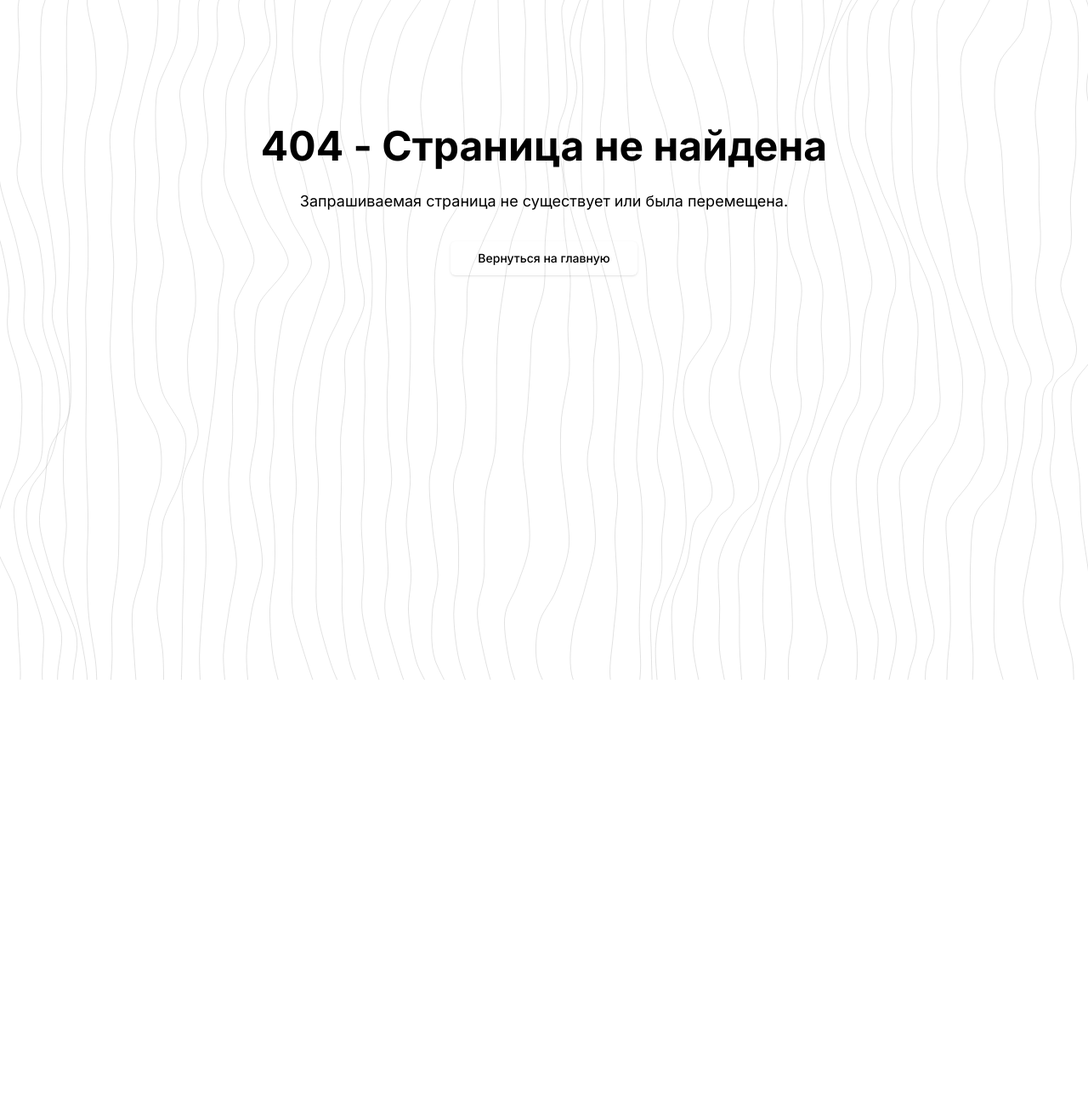
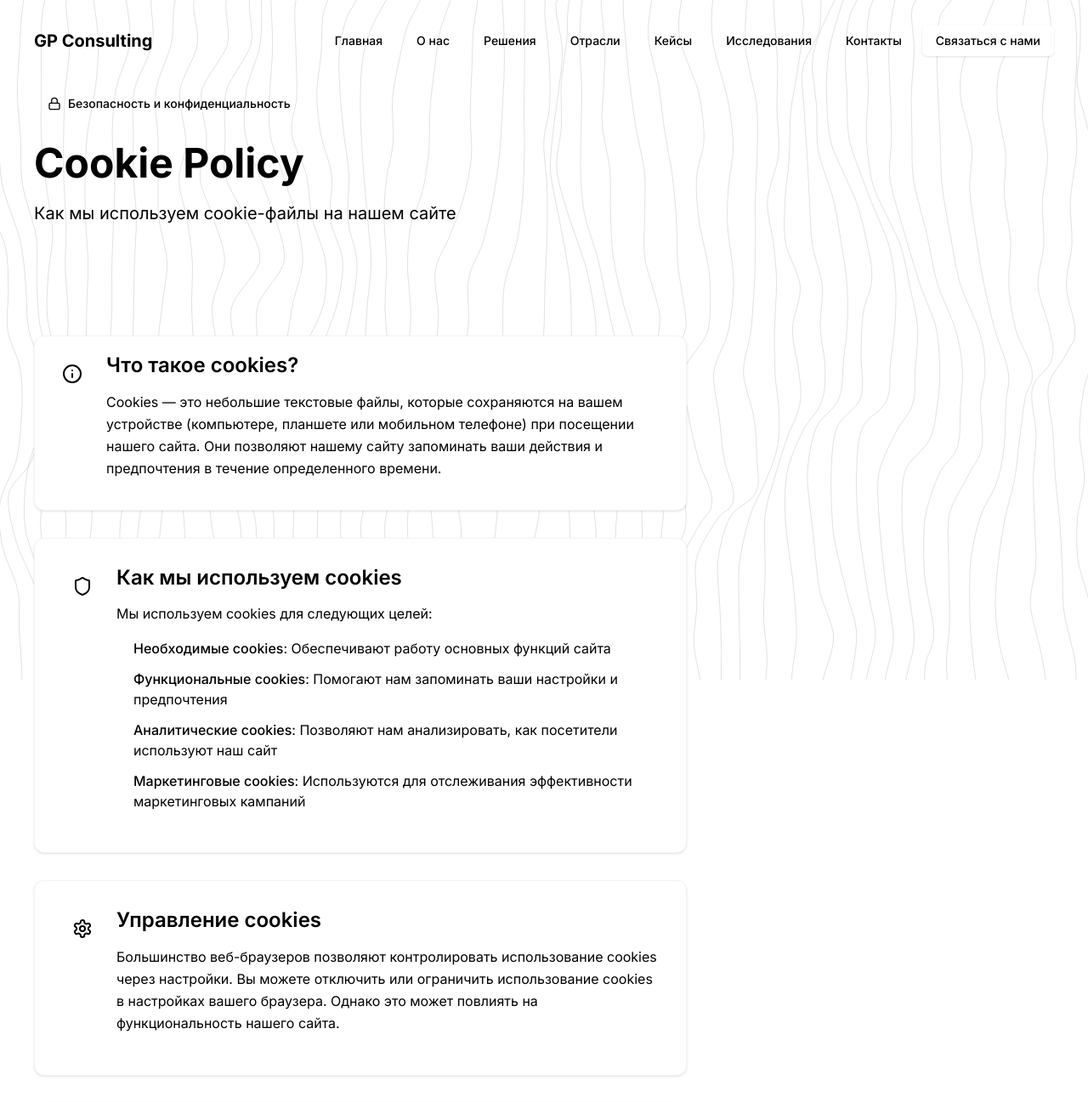
Before and after one commit to Rasreal/gp-consulting-2, a Next.js app: page /cookies in a window 1280 px wide. Before the commit this address had no page. Shown: the top 1297 px of the page at 85% size. Before the commit the page ends 800 px from the top, so only its background shows below. Built offline with nearby package versions, Linux system fonts and the light colour scheme.

Commit message:
feat: new page added - cookies

```diff
--- /dev/null
+++ b/src/app/(main)/cookies/page.tsx
@@ -0,0 +1,151 @@
+"use client";
+
+import { PageTemplate } from "@/components/ui/page-template";
+import { motion } from "framer-motion";
+import { Shield, Lock, Settings, Info } from "lucide-react";
+
+export default function CookiesPage() {
+  return (
+    <PageTemplate>
+      {/* Hero Section with Background Gradient */}
+      <section className="mt-10 relative min-h-[30vh] flex items-center py-16">
+        <div className="container relative z-10">
+          <motion.div
+            initial={{ opacity: 0, y: 20 }}
+            animate={{ opacity: 1, y: 0 }}
+            transition={{ duration: 0.8 }}
+            className="max-w-3xl"
+          >
+            <div className="inline-flex items-center px-4 py-2 bg-gp-primary/5 rounded-full mb-6">
+              <Lock className="w-4 h-4 mr-2 text-gp-primary" />
+              <span className="text-sm font-medium text-gp-primary">Безопасность и конфиденциальность</span>
+            </div>
+            <h1 className="text-4xl md:text-5xl font-bold mb-4 text-gp-primary">
+              Cookie Policy
+            </h1>
+            <p className="text-xl text-gp-primary/80 max-w-2xl">
+              Как мы используем cookie-файлы на нашем сайте
+            </p>
+          </motion.div>
+        </div>
+      </section>
+
+      {/* Content Section */}
+      <section className="py-16 pb-24">
+        <div className="container">
+          <div className="max-w-3xl prose prose-lg">
+            {/* What are cookies section */}
+            <div className="bg-white p-5 rounded-xl shadow-sm border border-gray-100 mb-8">
+              <div className="flex items-start mb-4">
+                <div className="mr-4 bg-gp-primary/10 p-3 rounded-full">
+                  <Info className="w-6 h-6 text-gp-primary" />
+                </div>
+                <div>
+                  <h2 className="text-2xl font-semibold text-gp-primary mb-4">Что такое cookies?</h2>
+                  <p className="text-gp-primary/80 leading-relaxed">
+                    Cookies — это небольшие текстовые файлы, которые сохраняются на вашем устройстве
+                    (компьютере, планшете или мобильном телефоне) при посещении нашего сайта. Они позволяют
+                    нашему сайту запоминать ваши действия и предпочтения в течение определенного времени.
+                  </p>
+                </div>
+              </div>
+            </div>
+
+            {/* How we use cookies section */}
+            <div className="bg-white p-8 rounded-xl shadow-sm border border-gray-100 mb-8">
+              <div className="flex items-start mb-4">
+                <div className="mr-4 bg-gp-accent/10 p-3 rounded-full">
+                  <Shield className="w-6 h-6 text-gp-accent" />
+                </div>
+                <div>
+                  <h2 className="text-2xl font-semibold text-gp-primary mb-4">Как мы используем cookies</h2>
+                  <p className="text-gp-primary/80 leading-relaxed mb-4">
+                    Мы используем cookies для следующих целей:
+                  </p>
+                  <ul className="space-y-3 mb-0">
+                    <li className="flex items-start">
+                      <span className="inline-block w-2 h-2 bg-gp-accent rounded-full mt-2 mr-3 flex-shrink-0"></span>
+                      <span>
+                        <strong className="font-medium text-gp-primary">Необходимые cookies</strong>:
+                        <span className="text-gp-primary/80"> Обеспечивают работу основных функций сайта</span>
+                      </span>
+                    </li>
+                    <li className="flex items-start">
+                      <span className="inline-block w-2 h-2 bg-gp-accent rounded-full mt-2 mr-3 flex-shrink-0"></span>
+                      <span>
+                        <strong className="font-medium text-gp-primary">Функциональные cookies</strong>:
+                        <span className="text-gp-primary/80"> Помогают нам запоминать ваши настройки и предпочтения</span>
+                      </span>
+                    </li>
+                    <li className="flex items-start">
+                      <span className="inline-block w-2 h-2 bg-gp-accent rounded-full mt-2 mr-3 flex-shrink-0"></span>
+                      <span>
+                        <strong className="font-medium text-gp-primary">Аналитические cookies</strong>:
+                        <span className="text-gp-primary/80"> Позволяют нам анализировать, как посетители используют наш сайт</span>
+                      </span>
+                    </li>
+                    <li className="flex items-start">
+                      <span className="inline-block w-2 h-2 bg-gp-accent rounded-full mt-2 mr-3 flex-shrink-0"></span>
+                      <span>
+                        <strong className="font-medium text-gp-primary">Маркетинговые cookies</strong>:
+                        <span className="text-gp-primary/80"> Используются для отслеживания эффективности маркетинговых кампаний</span>
+                      </span>
+                    </li>
+                  </ul>
+                </div>
+              </div>
+            </div>
+
+            {/* Managing cookies section */}
+            <div className="bg-white p-8 rounded-xl shadow-sm border border-gray-100 mb-8">
+              <div className="flex items-start mb-4">
+                <div className="mr-4 bg-gp-primary/10 p-3 rounded-full">
+                  <Settings className="w-6 h-6 text-gp-primary" />
+                </div>
+                <div>
+                  <h2 className="text-2xl font-semibold text-gp-primary mb-4">Управление cookies</h2>
+                  <p className="text-gp-primary/80 leading-relaxed">
+                    Большинство веб-браузеров позволяют контролировать использование cookies через настройки.
+                    Вы можете отключить или ограничить использование cookies в настройках вашего браузера.
+                    Однако это может повлиять на функциональность нашего сайта.
+                  </p>
+                </div>
+              </div>
+            </div>
+
+            {/* Third-party cookies */}
+            <div className="bg-white p-8 rounded-xl shadow-sm border border-gray-100 mb-8">
+              <h2 className="text-2xl font-semibold text-gp-primary mb-4">Сторонние cookies</h2>
+              <p className="text-gp-primary/80 leading-relaxed">
+                Некоторые cookies могут быть установлены сторонними сервисами, которые отображаются
+                на наших страницах. Мы не контролируем распространение этих cookies.
+                Для получения дополнительной информации вы можете обратиться непосредственно к
+                этим третьим сторонам.
+              </p>
+            </div>
+
+            {/* Policy changes */}
+            <div className="bg-white p-8 rounded-xl shadow-sm border border-gray-100 mb-8">
+              <h2 className="text-2xl font-semibold text-gp-primary mb-4">Изменения в политике cookies</h2>
+              <p className="text-gp-primary/80 leading-relaxed">
+                Мы можем обновлять нашу политику cookies время от времени. Любые изменения будут
+                опубликованы на этой странице. Мы рекомендуем периодически просматривать эту страницу
+                для получения актуальной информации о нашей политике cookies.
+              </p>
+            </div>
+
+            {/* Contact section */}
+            <div className="bg-gradient-to-r from-gp-primary/5 to-gp-accent/5 p-8 rounded-xl border border-gp-accent/10">
+              <h2 className="text-2xl font-semibold text-gp-primary mb-4">Контакты</h2>
+              <p className="text-gp-primary/80 leading-relaxed">
+                Если у вас есть вопросы относительно нашей политики использования cookies,
+                пожалуйста, свяжитесь с нами по адресу: <a href="mailto:info@gpconsulting.kz" className="text-gp-accent font-medium hover:underline">info@gpconsulting.kz</a>
+              </p>
+            </div>
+
+          </div>
+        </div>
+      </section>
+    </PageTemplate>
+  );
+}
```
